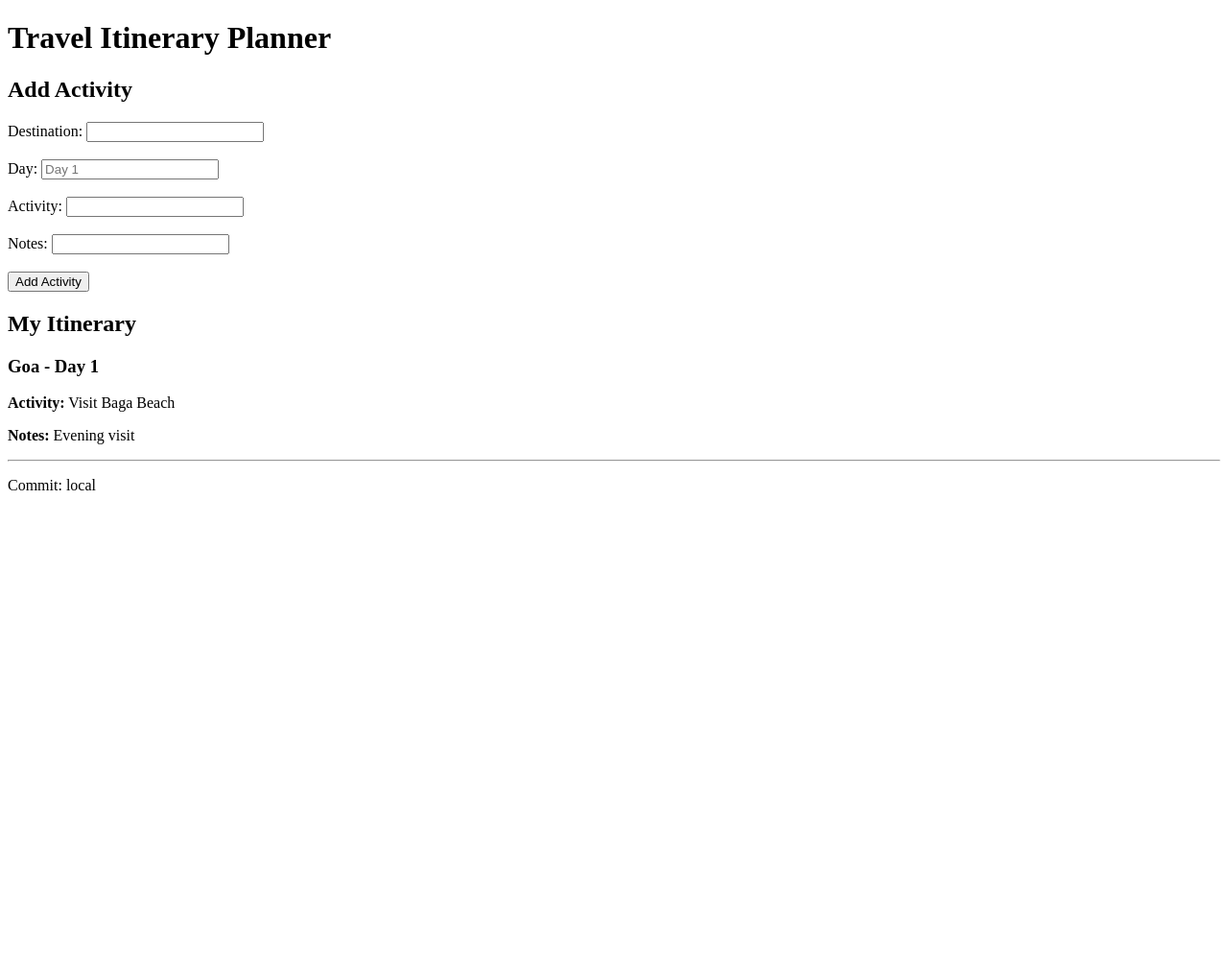
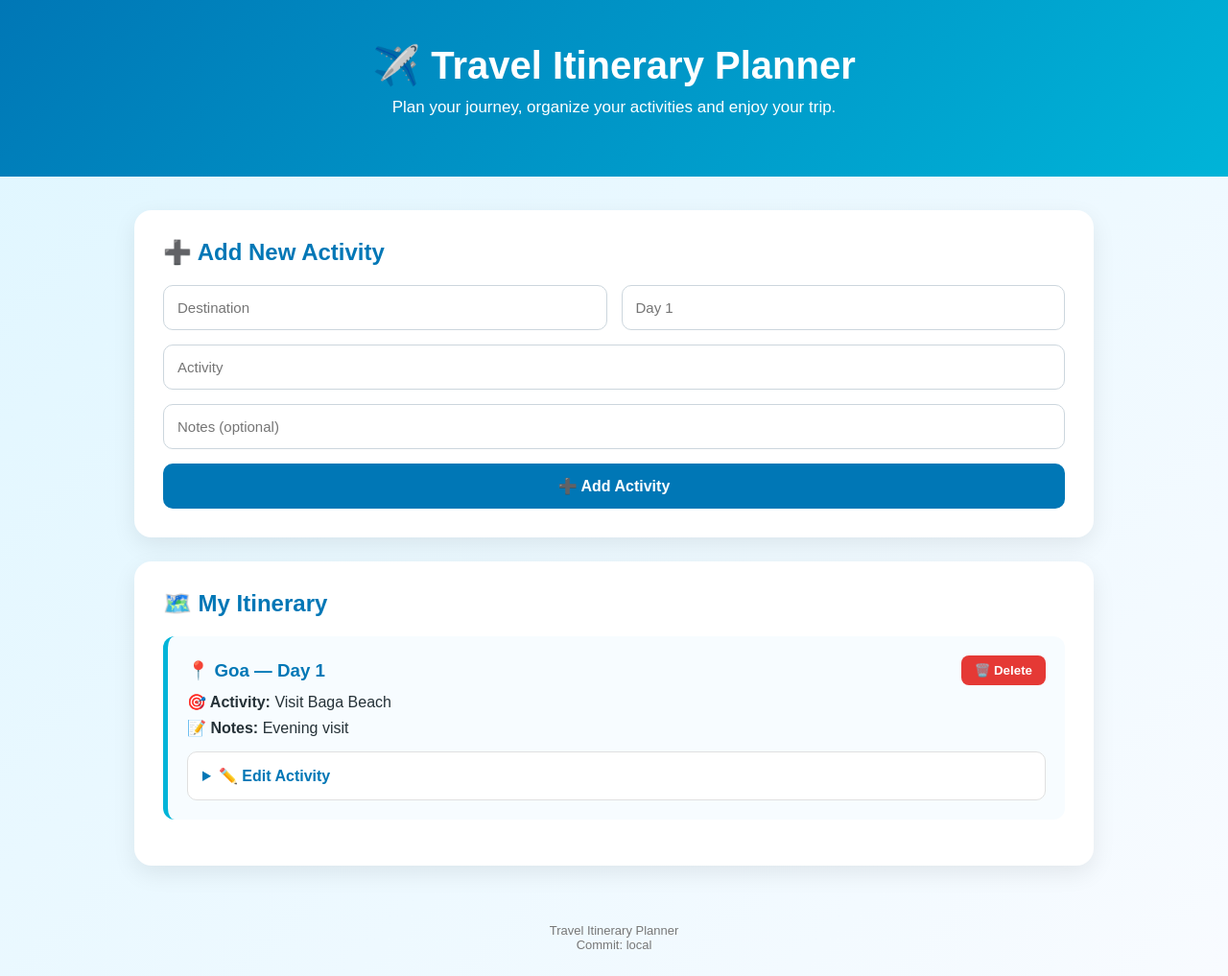
Before and after one commit to priyankasbhoske09-cyber/Travel_Itinerary_Planner, a Flask app: page / in a window 1280 px wide. Shown: the whole page at 96% size. Before the commit the page ends 511 px from the top, so only its background shows below. Run offline with Flask 3, Linux system fonts and the light colour scheme.

Commit message:
Update travel itinerary planner UI

```diff
--- a/app.py
+++ b/app.py
@@ -3,8 +3,10 @@ import os
 
 app = Flask(__name__)
 
+# In-memory storage with unique integer IDs
 itineraries = [
     {
+        "id": 1,
         "destination": "Goa",
         "day": "Day 1",
         "activity": "Visit Baga Beach",
@@ -12,42 +14,79 @@ itineraries = [
     }
 ]
 
+next_id = 2
 
-@app.route("/")
+
+@app.route("/", methods=["GET"])
 def home():
     commit_id = os.getenv("RENDER_GIT_COMMIT", "local")
-    return render_template("index.html", itineraries=itineraries, commit_id=commit_id)
+    return render_template(
+        "index.html",
+        itineraries=itineraries,
+        commit_id=commit_id
+    )
 
 
 @app.route("/add", methods=["POST"])
 def add_itinerary():
+    global next_id
     destination = request.form.get("destination", "").strip()
     day = request.form.get("day", "").strip()
     activity = request.form.get("activity", "").strip()
     notes = request.form.get("notes", "").strip()
 
     if not destination or not day or not activity:
-        return "Destination, day and activity are required.", 400
+        return "Destination, day, and activity are required.", 400
 
     itineraries.append({
+        "id": next_id,
         "destination": destination,
         "day": day,
         "activity": activity,
         "notes": notes
     })
+    next_id += 1
 
     return redirect("/")
 
 
-@app.route("/api/itineraries")
+@app.route("/update/<int:item_id>", methods=["POST"])
+def update_itinerary(item_id):
+    destination = request.form.get("destination", "").strip()
+    day = request.form.get("day", "").strip()
+    activity = request.form.get("activity", "").strip()
+    notes = request.form.get("notes", "").strip()
+
+    if not destination or not day or not activity:
+        return "Destination, day, and activity are required.", 400
+
+    for item in itineraries:
+        if item["id"] == item_id:
+            item["destination"] = destination
+            item["day"] = day
+            item["activity"] = activity
+            item["notes"] = notes
+            break
+
+    return redirect("/")
+
+
+@app.route("/delete/<int:item_id>", methods=["POST"])
+def delete_itinerary(item_id):
+    global itineraries
+    itineraries = [item for item in itineraries if item["id"] != item_id]
+    return redirect("/")
+
+
+@app.route("/api/itineraries", methods=["GET"])
 def api_itineraries():
     return jsonify(itineraries)
 
 
-@app.route("/health")
+@app.route("/health", methods=["GET"])
 def health():
     return jsonify({"status": "ok"})
 
 
 if __name__ == "__main__":
-    app.run(host="0.0.0.0", port=5000)
+    app.run(host="0.0.0.0", port=5000, debug=True)
--- a/templates/index.html
+++ b/templates/index.html
@@ -1,52 +1,257 @@
 <!DOCTYPE html>
 <html lang="en">
+
 <head>
     <meta charset="UTF-8">
     <meta name="viewport" content="width=device-width, initial-scale=1.0">
     <title>Travel Itinerary Planner</title>
+
+    <style>
+        * {
+            box-sizing: border-box;
+        }
+
+        body {
+            margin: 0;
+            font-family: Arial, sans-serif;
+            background: linear-gradient(135deg, #dff6ff, #f8fbff);
+            color: #263238;
+        }
+
+        header {
+            background: linear-gradient(135deg, #0077b6, #00b4d8);
+            color: white;
+            text-align: center;
+            padding: 45px 20px;
+        }
+
+        header h1 {
+            margin: 0;
+            font-size: 40px;
+        }
+
+        header p {
+            margin-top: 10px;
+            font-size: 17px;
+        }
+
+        .container {
+            width: 90%;
+            max-width: 1000px;
+            margin: 35px auto;
+        }
+
+        .card {
+            background: white;
+            padding: 30px;
+            margin-bottom: 25px;
+            border-radius: 18px;
+            box-shadow: 0 8px 25px rgba(0, 0, 0, 0.08);
+        }
+
+        h2 {
+            color: #0077b6;
+            margin-top: 0;
+            margin-bottom: 20px;
+        }
+
+        .form-grid {
+            display: grid;
+            grid-template-columns: 1fr 1fr;
+            gap: 15px;
+        }
+
+        input {
+            width: 100%;
+            padding: 14px;
+            border: 1px solid #ccd6dd;
+            border-radius: 10px;
+            font-size: 15px;
+        }
+
+        input:focus {
+            outline: none;
+            border-color: #0077b6;
+        }
+
+        .full {
+            grid-column: 1 / -1;
+        }
+
+        .btn-add {
+            width: 100%;
+            margin-top: 15px;
+            padding: 14px;
+            border: none;
+            border-radius: 10px;
+            background: #0077b6;
+            color: white;
+            font-size: 16px;
+            font-weight: bold;
+            cursor: pointer;
+        }
+
+        .btn-add:hover {
+            background: #005f8f;
+        }
+
+        .btn-update {
+            width: 100%;
+            margin-top: 15px;
+            padding: 12px;
+            border: none;
+            border-radius: 8px;
+            background: #0288d1;
+            color: white;
+            font-weight: bold;
+            cursor: pointer;
+        }
+
+        .btn-update:hover {
+            background: #01579b;
+        }
+
+        .btn-delete {
+            background: #e53935;
+            color: white;
+            border: none;
+            padding: 8px 14px;
+            border-radius: 8px;
+            cursor: pointer;
+            font-weight: bold;
+        }
+
+        .btn-delete:hover {
+            background: #c62828;
+        }
+
+        .itinerary-header {
+            display: flex;
+            justify-content: space-between;
+            align-items: center;
+        }
+
+        .itinerary {
+            background: #f7fcff;
+            border-left: 5px solid #00b4d8;
+            border-radius: 12px;
+            padding: 20px;
+            margin-bottom: 18px;
+        }
+
+        .itinerary h3 {
+            margin: 0;
+            color: #0077b6;
+        }
+
+        .itinerary p {
+            margin: 8px 0;
+        }
+
+        details {
+            margin-top: 15px;
+            background: #ffffff;
+            padding: 15px;
+            border-radius: 10px;
+            border: 1px solid #e0e0e0;
+        }
+
+        summary {
+            cursor: pointer;
+            font-weight: bold;
+            color: #0077b6;
+        }
+
+        footer {
+            text-align: center;
+            padding: 25px;
+            color: #777;
+            font-size: 13px;
+        }
+
+        @media (max-width: 650px) {
+            .form-grid {
+                grid-template-columns: 1fr;
+            }
+
+            .full {
+                grid-column: auto;
+            }
+
+            header h1 {
+                font-size: 30px;
+            }
+        }
+    </style>
 </head>
+
 <body>
-    <h1>Travel Itinerary Planner</h1>
 
-    <h2>Add Activity</h2>
+<header>
+    <h1>✈️ Travel Itinerary Planner</h1>
+    <p>Plan your journey, organize your activities and enjoy your trip.</p>
+</header>
 
-    <form action="/add" method="POST">
-        <label>Destination:</label>
-        <input type="text" name="destination" required>
-        <br><br>
+<div class="container">
 
-        <label>Day:</label>
-        <input type="text" name="day" placeholder="Day 1" required>
-        <br><br>
+    <!-- ADD ACTIVITY -->
+    <div class="card">
+        <h2>➕ Add New Activity</h2>
+        <form action="/add" method="POST">
+            <div class="form-grid">
+                <input type="text" name="destination" placeholder="Destination" required>
+                <input type="text" name="day" placeholder="Day 1" required>
+                <input class="full" type="text" name="activity" placeholder="Activity" required>
+                <input class="full" type="text" name="notes" placeholder="Notes (optional)">
+            </div>
+            <button class="btn-add" type="submit">➕ Add Activity</button>
+        </form>
+    </div>
 
-        <label>Activity:</label>
-        <input type="text" name="activity" required>
-        <br><br>
+    <!-- MY ITINERARY LIST -->
+    <div class="card">
+        <h2>🗺️ My Itinerary</h2>
 
-        <label>Notes:</label>
-        <input type="text" name="notes">
-        <br><br>
+        {% if itineraries %}
+            {% for item in itineraries %}
+                <div class="itinerary">
+                    <div class="itinerary-header">
+                        <h3>📍 {{ item.destination }} — {{ item.day }}</h3>
+                        <form action="/delete/{{ item.id }}" method="POST" style="margin: 0;">
+                            <button type="submit" class="btn-delete">🗑️ Delete</button>
+                        </form>
+                    </div>
 
-        <button type="submit">Add Activity</button>
-    </form>
+                    <p><strong>🎯 Activity:</strong> {{ item.activity }}</p>
+                    <p><strong>📝 Notes:</strong> {{ item.notes if item.notes else "No notes added." }}</p>
 
-    <h2>My Itinerary</h2>
+                    <!-- EDIT SECTION -->
+                    <details>
+                        <summary>✏️ Edit Activity</summary>
+                        <form action="/update/{{ item.id }}" method="POST" style="margin-top: 15px;">
+                            <div class="form-grid">
+                                <input type="text" name="destination" value="{{ item.destination }}" required>
+                                <input type="text" name="day" value="{{ item.day }}" required>
+                                <input class="full" type="text" name="activity" value="{{ item.activity }}" required>
+                                <input class="full" type="text" name="notes" value="{{ item.notes }}">
+                            </div>
+                            <button class="btn-update" type="submit">💾 Save Changes</button>
+                        </form>
+                    </details>
+                </div>
+            {% endfor %}
+        {% else %}
+            <p style="text-align: center; color: #777;">No activities added yet.</p>
+        {% endif %}
+    </div>
 
-    {% if itineraries %}
-        {% for item in itineraries %}
-            <div>
-                <h3>{{ item.destination }} - {{ item.day }}</h3>
-                <p><strong>Activity:</strong> {{ item.activity }}</p>
-                <p><strong>Notes:</strong> {{ item.notes }}</p>
-            </div>
-            <hr>
-        {% endfor %}
-    {% else %}
-        <p>No itinerary activities added yet.</p>
-    {% endif %}
+</div>
 
-    <footer>
-        <p>Commit: {{ commit_id }}</p>
-    </footer>
+<footer>
+    Travel Itinerary Planner <br>
+    Commit: {{ commit_id }}
+</footer>
+
 </body>
+
 </html>
```
Also changed, not shown: test_app.py (+58 -26 lines), README.md (added).
